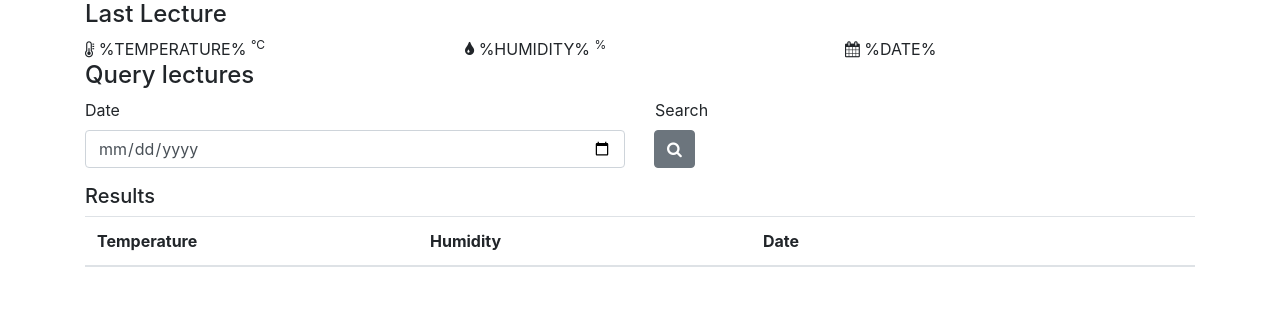
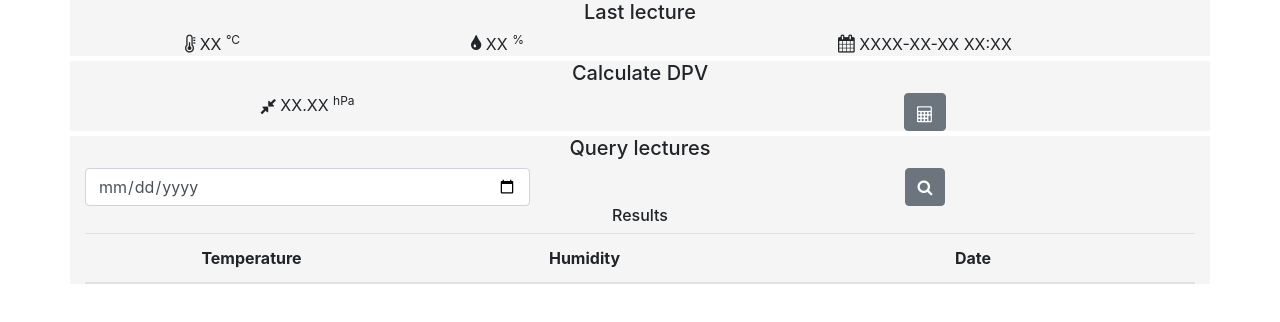
Before and after one commit to manuelchichi/temp-hum-sensor, a website: page public/index.html in a window 1280 px wide. Drawn offline with nearby package versions, Linux system fonts and the light colour scheme; no server answers.

Commit message:
Muchisimos cambios.

```diff
--- a/master.js
+++ b/master.js
@@ -54,8 +54,11 @@ app.get('/lastlecture',function(request,response) {
 })
 
 app.post('/', function(request, response) {
+  var d = new Date();
+  d.setTime( d.getTime() - d.getTimezoneOffset()*60*1000 ); // Lejos de lo ideal. Pero funciona.
+
   const text = 'INSERT INTO lectures(temperature, humidity,time) VALUES($1, $2, $3) RETURNING *'
-  const values = [request.body.temperature, request.body.humidity,new Date()]
+  const values = [request.body.temperature, request.body.humidity,d]
   client.query(text, values, (err, res) => {
     if (err) {
       console.log(err.stack)
--- a/public/index.html
+++ b/public/index.html
@@ -8,48 +8,92 @@
 	<link href="https://stackpath.bootstrapcdn.com/bootstrap/4.4.1/css/bootstrap.min.css" rel="stylesheet" integrity="sha384-Vkoo8x4CGsO3+Hhxv8T/Q5PaXtkKtu6ug5TOeNV6gBiFeWPGFN9MuhOf23Q9Ifjh" crossorigin="anonymous">
 	<link rel="stylesheet" href="https://cdnjs.cloudflare.com/ajax/libs/font-awesome/4.7.0/css/font-awesome.min.css">
 <title>Temperature and Humidty Sensor</title>
+
+	<style>
+		.lecture {
+		  text-align: center;
+		  background: WhiteSmoke;
+		  vertical-align: middle;
+		  margin-bottom: 5px;
+		}
+
+		.dpv {
+		  text-align: center;
+		  background: WhiteSmoke;
+		  vertical-align: middle;
+		  margin-bottom: 5px;
+		}
+
+		.query {
+		  text-align: center;
+		  background: WhiteSmoke;
+		  vertical-align: middle;
+		}
+
+		.icon {
+		  text-align: center;
+		  vertical-align: middle;
+		}
+
+
+	</style>
+
 </head>
 <body>
-	<div class="container">
-		<h4>Last Lecture</h4>
+	<div class="container lecture">
+		<h5>Last lecture</h5>
 		<div class="row">
-			<div class="col">
-				<i class="fa fa-thermometer-half"></i>
-				<span id="temperatureLast">%TEMPERATURE%</span>
+			<div class="col-3">
+				<i class="fa fa-thermometer-half" style="font-size: 18px;"></i>
+				<span id="temperatureLast">XX</span>
 				<sup class="units">°C</sup>
 			</div>
-			<div class="col">
-				<i class="fa fa-tint"></i>
-				<span id="humidityLast">%HUMIDITY%</span>
+			<div class="col-3">
+				<i class="fa fa-tint" style="font-size: 18px;"></i>
+				<span id="humidityLast">XX</span>
 				<sup class="units">%</sup>
 			</div>
-			<div class="col">
-				<i class="fa fa-calendar"></i>
-				<span id="dateLast">%DATE%</span>
+			<div class="col-6">
+				<i class="fa fa-calendar" style="font-size: 18px;"></i>
+				<span id="dateLast">XXXX-XX-XX XX:XX</span>
 			</div>
-		<div>
+		</div>
 	</div>
 
-	 <div class="container">
-		<h4>Query lectures</h4>
+
+	<div class="container dpv">
+		<h5>Calculate DPV</h5>
 		<div class="row">
-			<div class="form-group col">
-				<label >Date</label>
-				<input type="date" name="bday" max="3000-12-31"min="1000-01-01" class="form-control" id='date'>
+			<div class="col-5">
+				<i class="fa fa-compress icon" style="font-size: 18px;"></i>
+				<span id="dpv">XX.XX</span>
+				<sup class="units">hPa</sup>
 			</div>
-			<div class="col">
-				<label >Search</label>
-				<div class="input-group-append">
+			<div class="col-1">
+			</div>
+			<div class="col-6">
+				<button class="btn btn-secondary" type="button" id='dpvButton'>
+					<i class="fa fa-calculator icon"></i>
+				</button>
+			</div>
+		</div>
+	</div>
+
+	 <div class="container query">
+		<h5>Query lectures</h5>
+		<div class="row">
+			<div class="col-5">
+				<input type="date" name="bday" max="3000-12-31"min="2020-01-01" class="form-control" id='date'>
+			</div>
+			<div class="col-1">
+			</div>
+			<div class="col-6">
 				<button class="btn btn-secondary" type="button" id='searchButton'>
 					<i class="fa fa-search"></i>
 				</button>
 			</div>
 		</div>
-		</div>
-	</div>
-
-	<div class="container">
-		<h5>Results</h5>
+		<h6>Results</h6>
 		<table class="table" id="lectureTable">
 		  <thead>
 		    <tr>
@@ -62,6 +106,8 @@
 		  </tbody>
 		</table>
 	</div>
+
+
 	<script src="https://code.jquery.com/jquery-3.1.1.min.js"></script>
 	<script src="https://cdn.jsdelivr.net/npm/popper.js@1.16.0/dist/umd/popper.min.js" integrity="sha384-Q6E9RHvbIyZFJoft+2mJbHaEWldlvI9IOYy5n3zV9zzTtmI3UksdQRVvoxMfooAo" crossorigin="anonymous"></script>
 	<script src="https://stackpath.bootstrapcdn.com/bootstrap/4.4.1/js/bootstrap.min.js" integrity="sha384-wfSDF2E50Y2D1uUdj0O3uMBJnjuUD4Ih7YwaYd1iqfktj0Uod8GCExl3Og8ifwB6" crossorigin="anonymous"></script>
@@ -86,6 +132,17 @@
 		});
 	</script>
 
+	<script type="text/javascript">
+		$('#dpvButton').click(function() {
+			var temp = parseInt($("#temperatureLast").val());
+			var hum = parseInt($("#humidityLast").val());
+			var p = 0.61078* Math.exp((17.27 * temp)/(temp+237.3));
+			var dpv = ((100-hum)/100) * p * 10;
+
+			$('#dpv').text(dpv);
+
+		});
+	</script>
 
 	<script type="text/javascript">
 		$( document ).ready(function() {
```
Lines whose indentation alone changed are shown as unchanged.
